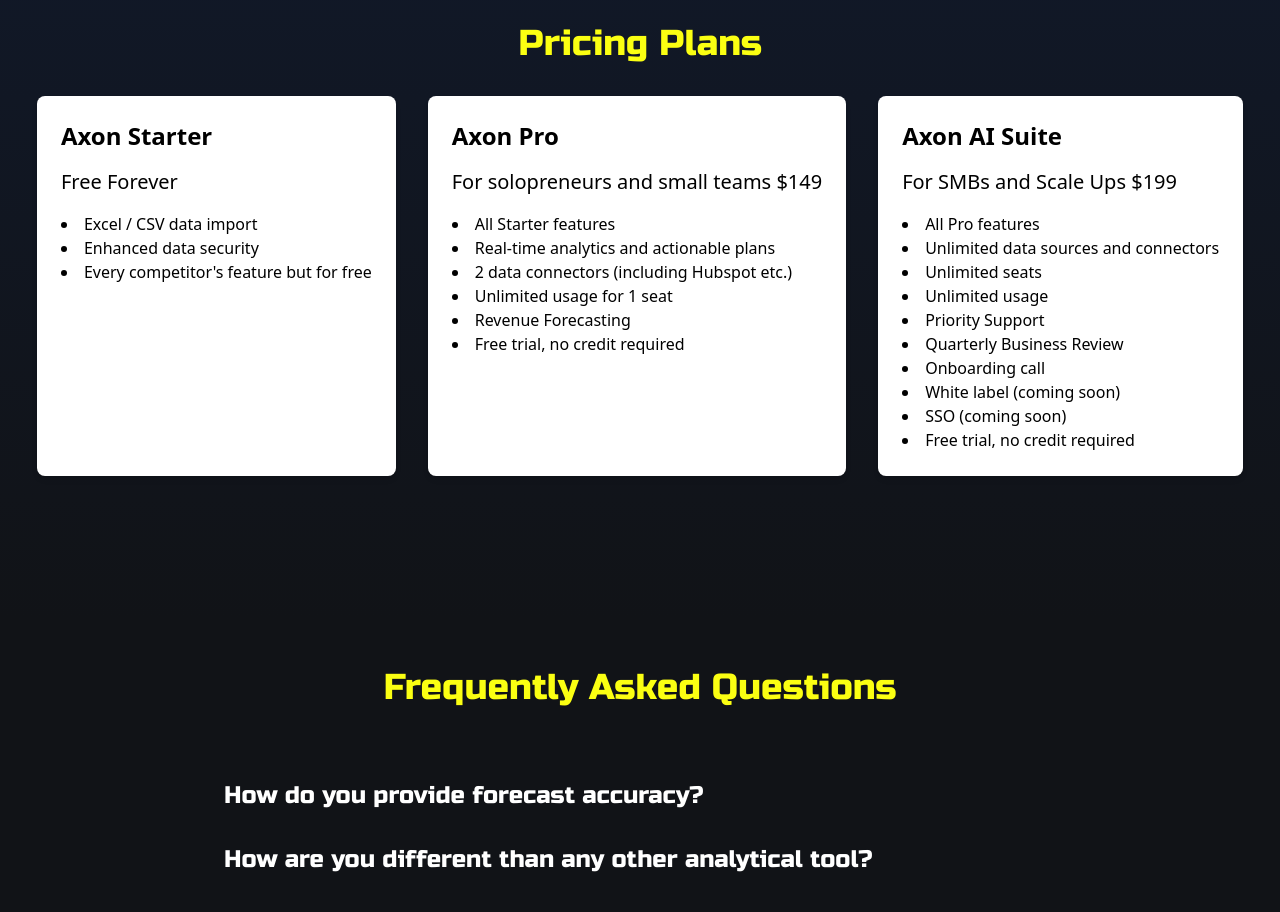
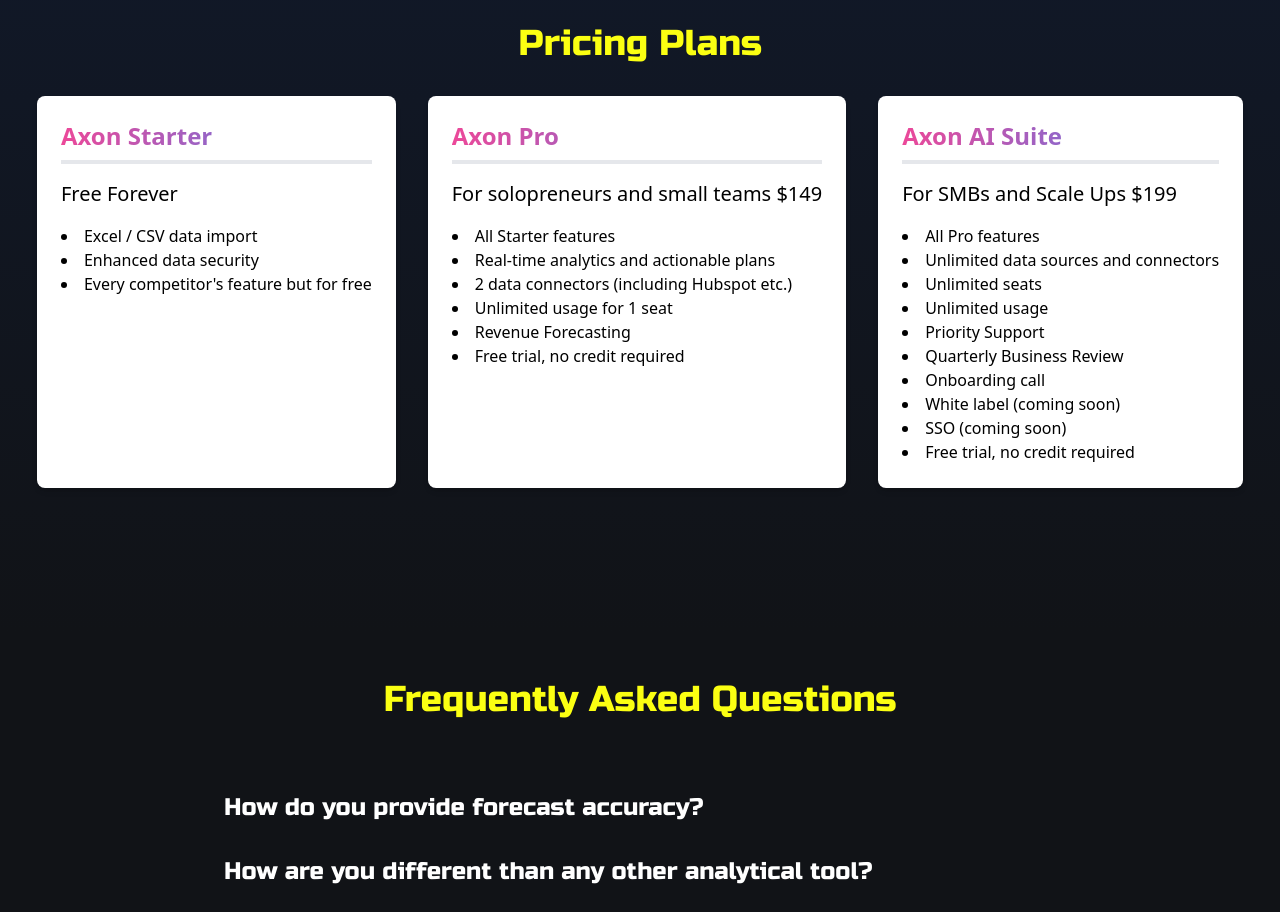
Before and after one commit to WitkowskiMichau/axon-website, a Next.js app: page / in a window 1280 px wide. Shown: the part 2340-3252 px from the top of the page. Built offline with nearby package versions, Linux system fonts and the light colour scheme.

Commit message:
work in progress #8

```diff
--- a/src/components/sections/PriceItem.tsx
+++ b/src/components/sections/PriceItem.tsx
@@ -3,7 +3,7 @@ import React from "react";
 const PriceItem = ({ title, price, features }) => {
     return (
         <div className="price-item-hover-effect p-6 bg-white rounded-lg shadow-md">
-            <h3 className="text-2xl font-bold mb-4">{title}</h3>
+            <h3 className="text-2xl font-bold pb-2 mb-4 bg-gradient-to-r from-pink-500 to-blue-500 bg-clip-text text-transparent border-b-4 border-gradient-to-r">{title}</h3>
             <p className="text-xl mb-4">{price}</p>
             <ul className="list-disc list-inside">
                 {features.map((feature, index) => (
```
